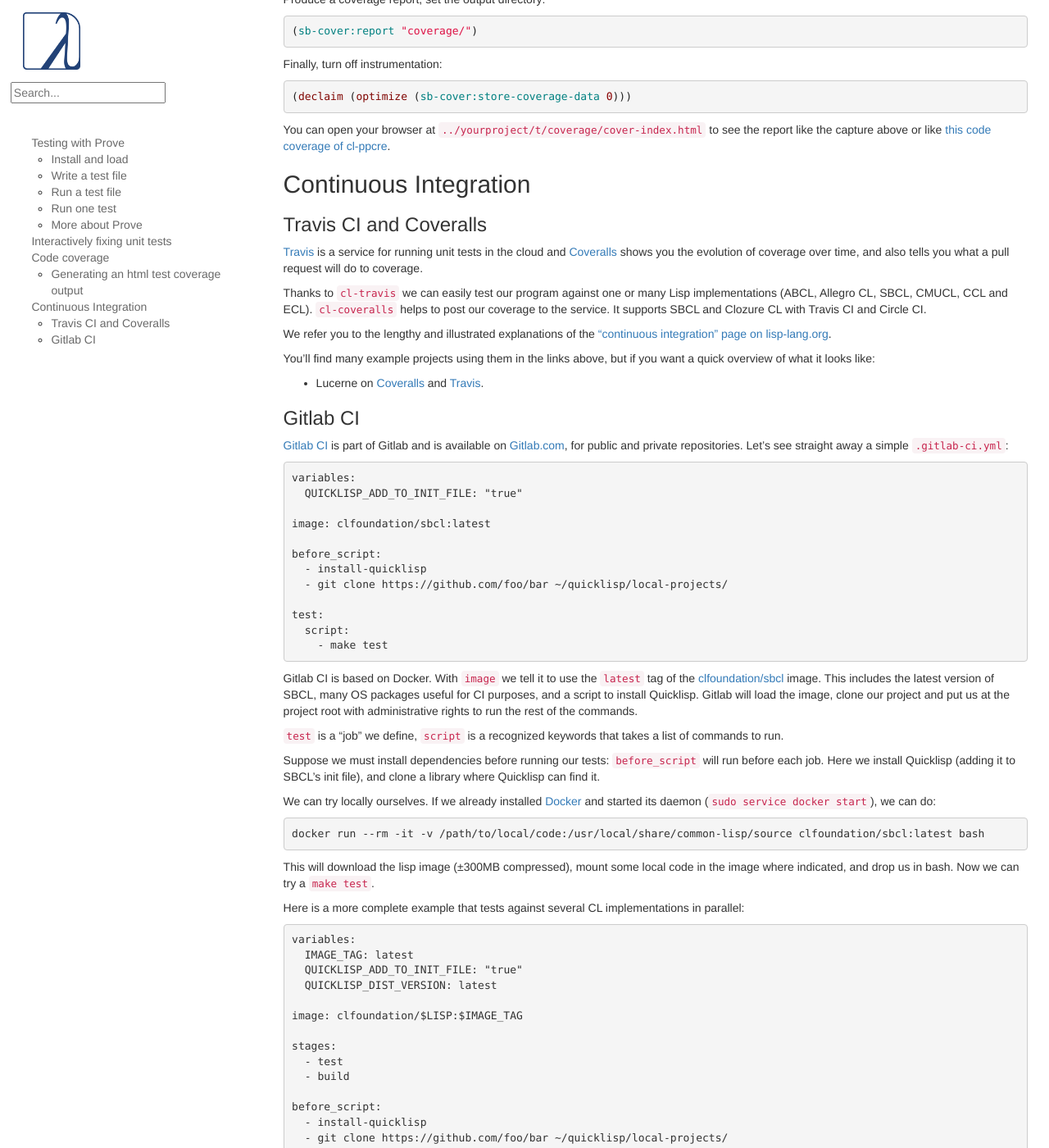
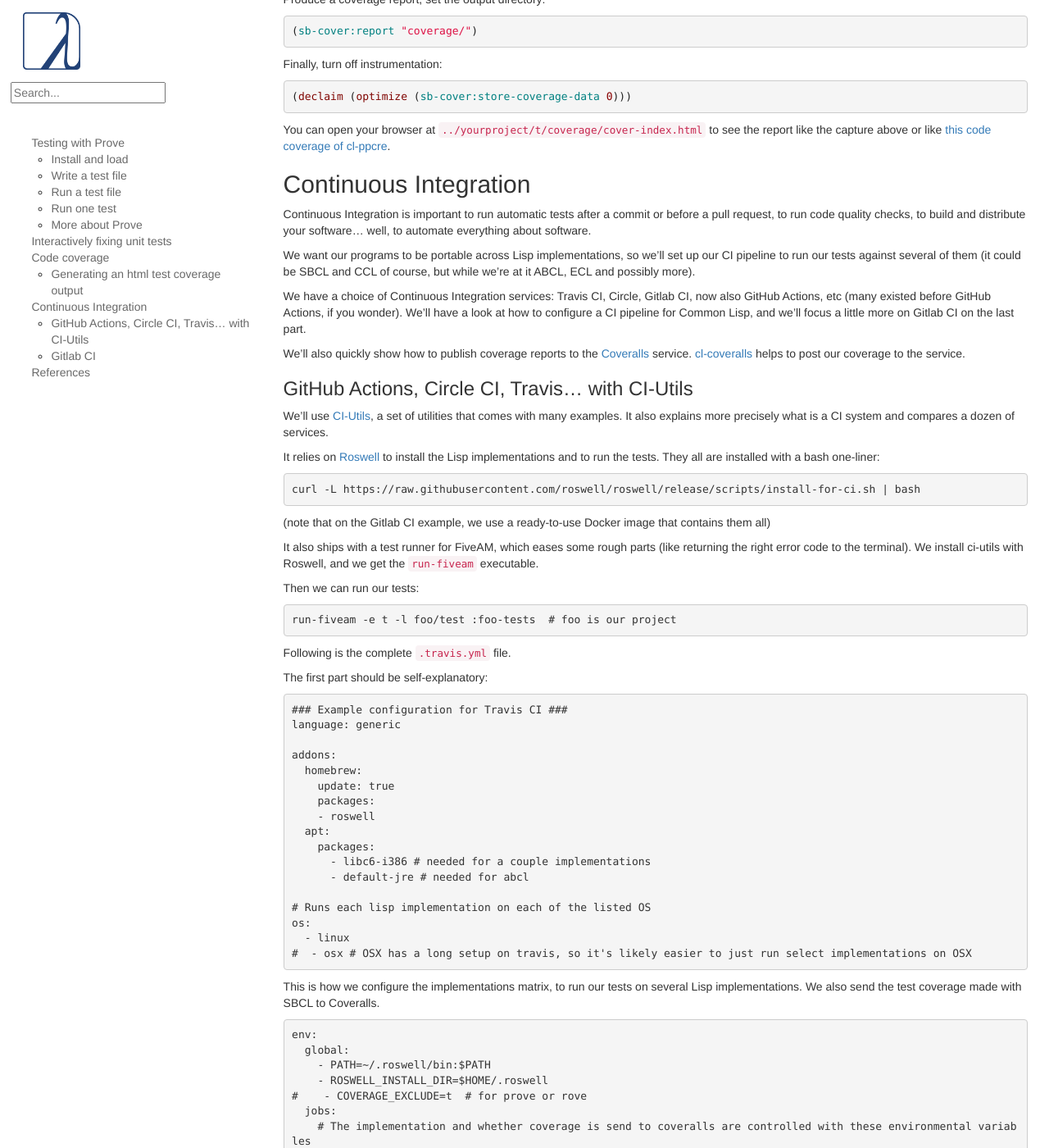
Before and after one commit to LispCookbook/cl-cookbook, a Jekyll site: the page built from testing.md, in a window 1280 px wide and 1400 px high, scrolled down 3728 px. Shown: the whole window at 82% size. Built offline with Jekyll 4.4.1, drawn with Linux system fonts in a browser that asks for light colours; some of the changed text lies outside the part shown.

Commit message:
CI: rewrite with newer resources
fixes #348

````diff
--- a/testing.md
+++ b/testing.md
@@ -16,7 +16,7 @@
 `Prove` for its documentation and its **extensible reporters** (it has different
 report styles and we can extend them).
 
-> warning: Prove has a couple limitations and will soon be obsolete. We advise to start with another test framework.
+> warning: Prove has a couple limitations and will soon be obsolete. We advise to start with another test framework, such as FiveAM.
 
 
 <a name="install"></a>
@@ -175,26 +175,124 @@
 
 ## Continuous Integration
 
-### Travis CI and Coveralls
+Continuous Integration is important to run automatic tests after a
+commit or before a pull request, to run code quality checks, to build
+and distribute your software… well, to automate everything about software.
 
-[Travis](https://travis-ci.org/) is a service for running unit tests
-in the cloud and [Coveralls](https://coveralls.io/) shows you the
-evolution of coverage over time, and also tells you what a pull
-request will do to coverage.
+We want our programs to be portable across Lisp implementations, so
+we'll set up our CI pipeline to run our tests against several of them (it
+could be SBCL and CCL of course, but while we're at it ABCL, ECL and
+possibly more).
 
-Thanks to `cl-travis` we can easily test our program against one or many
-Lisp implementations (ABCL, Allegro CL, SBCL, CMUCL, CCL and
-ECL). `cl-coveralls` helps to post our coverage to the service. It
-supports SBCL and Clozure CL with Travis CI and Circle CI.
+We have a choice of Continuous Integration services: Travis CI, Circle, Gitlab CI, now also GitHub Actions, etc (many existed before GitHub Actions, if you wonder). We'll have a look at how to configure a CI pipeline for Common Lisp, and we'll focus a little more on Gitlab CI on the last part.
 
-We refer you to the lengthy and illustrated explanations of the
-["continuous integration" page on lisp-lang.org](http://lisp-lang.org/learn/continuous-integration).
+We'll also quickly show how to publish coverage reports to the [Coveralls](https://coveralls.io/) service. [cl-coveralls](https://github.com/fukamachi/cl-coveralls) helps to post our coverage to the service.
 
-You'll find many example projects using them in the links above, but
-if you want a quick overview of what it looks like:
+### GitHub Actions, Circle CI, Travis… with CI-Utils
 
-- Lucerne on [Coveralls](https://coveralls.io/github/eudoxia0/lucerne)
-  and [Travis](https://travis-ci.org/eudoxia0/lucerne).
+We'll use [CI-Utils](https://neil-lindquist.github.io/CI-Utils/), a set of utilities that comes with many examples. It also explains more precisely what is a CI system and compares a dozen of services.
+
+It relies on [Roswell](https://github.com/roswell/roswell/) to install the Lisp implementations and to run the tests. They all are installed with a bash one-liner:
+
+    curl -L https://raw.githubusercontent.com/roswell/roswell/release/scripts/install-for-ci.sh | bash
+
+(note that on the Gitlab CI example, we use a ready-to-use Docker image that contains them all)
+
+It also ships with a test runner for FiveAM, which eases some rough parts (like returning the right error code to the terminal). We install ci-utils with Roswell, and we get the `run-fiveam` executable.
+
+Then we can run our tests:
+
+    run-fiveam -e t -l foo/test :foo-tests  # foo is our project
+
+Following is the complete `.travis.yml` file.
+
+The first part should be self-explanatory:
+
+```yml
+### Example configuration for Travis CI ###
+language: generic
+
+addons:
+  homebrew:
+    update: true
+    packages:
+    - roswell
+  apt:
+    packages:
+      - libc6-i386 # needed for a couple implementations
+      - default-jre # needed for abcl
+
+# Runs each lisp implementation on each of the listed OS
+os:
+  - linux
+#  - osx # OSX has a long setup on travis, so it's likely easier to just run select implementations on OSX
+```
+
+This is how we configure the implementations matrix, to run our tests on several Lisp implementations. We also send the test coverage made with SBCL to Coveralls.
+
+```
+env:
+  global:
+    - PATH=~/.roswell/bin:$PATH
+    - ROSWELL_INSTALL_DIR=$HOME/.roswell
+#    - COVERAGE_EXCLUDE=t  # for prove or rove
+  jobs:
+    # The implementation and whether coverage is send to coveralls are controlled with these environmental variables
+    - LISP=sbcl-bin COVERALLS=true
+    - LISP=ccl-bin
+    - LISP=abcl
+    - LISP=ecl   # warn: in our experience, compilations times can be long on ECL.
+
+# Additional OS/Lisp combinations can be added to those generated above
+jobs:
+  include:
+    - os: osx
+      env: LISP=sbcl-bin
+    - os: osx
+      env: LISP=ccl-bin
+```
+
+Some jobs can be marked as allowed to fail:
+
+
+```
+# Note that this should only be used if there is no interest for the library to work on that system
+#  allow_failures:
+#    - env: LISP=abcl
+#    - env: LISP=ecl
+#    - env: LISP=cmucl
+#    - env: LISP=alisp
+#      os: osx
+
+  fast_finish: true
+```
+
+We finally install Roswell, the implementations, and we run our tests.
+
+```
+cache:
+  directories:
+    - $HOME/.roswell
+    - $HOME/.config/common-lisp
+
+install:
+  - curl -L https://raw.githubusercontent.com/roswell/roswell/release/scripts/install-for-ci.sh | sh
+  - ros install ci-utils #for run-fiveam
+#  - ros install prove #for run-prove
+#  - ros install rove #for [run-] rove
+
+  # If asdf 3.16 or higher is needed, uncomment the following lines
+  #- mkdir -p ~/common-lisp
+  #- if [ "$LISP" == "ccl-bin" ]; then git clone https://gitlab.common-lisp.net/asdf/asdf.git ~/common-lisp; fi
+
+script:
+  - run-fiveam -e t -l foo/test :foo-tests
+  #- run-prove foo.asd
+  #- rove foo.asd
+```
+
+Below with Gitlab CI, we'll use a Docker image that already contains the Lisp binaries and every Debian package required to build Quicklisp libraries.
+
 
 ### Gitlab CI
 
@@ -316,3 +414,7 @@
 
 
 You now have a ready to use Gitlab CI.
+
+# References
+
+- the [CL Foundation Docker images](https://hub.docker.com/u/clfoundation)
````
